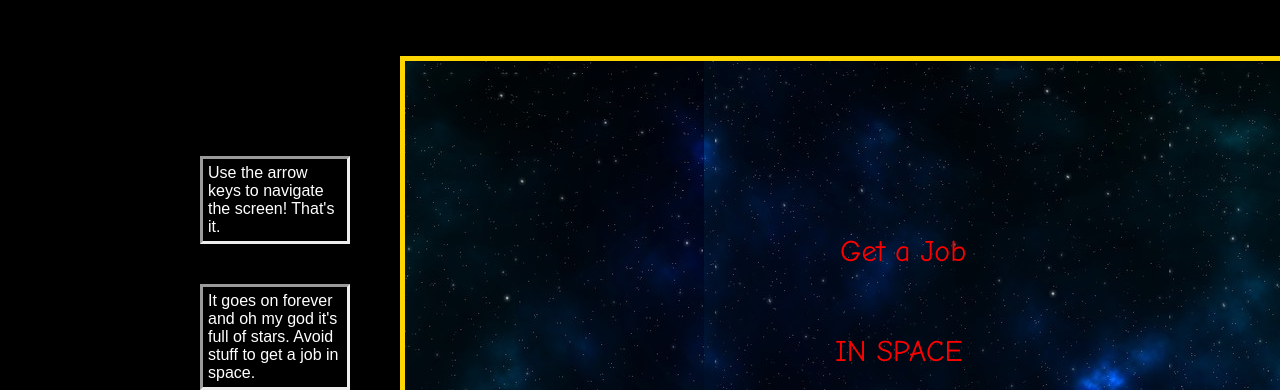
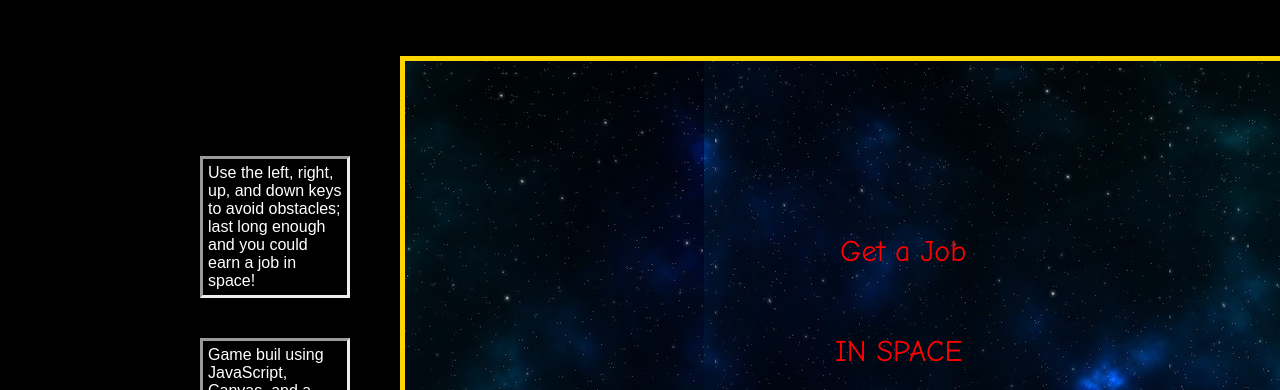
Before and after one commit to EthanCharlesFlood/GetAJobInSpace, a website built with webpack: page index.html in a window 1280 px wide. Shown: the part 144-534 px from the top of the page. Built offline with nearby package versions, Linux system fonts and the light colour scheme; some packages are replaced by stand-ins of ours.

Commit message:
change some of the text on the page

```diff
--- a/index.html
+++ b/index.html
@@ -13,10 +13,10 @@
     <div class="main-container">
       <div class="game-info-controls">
         <div class="controls">
-          Use the arrow keys to navigate the screen! That's it.
+          Use the left, right, up, and down keys to avoid obstacles; last long enough and you could earn a job in space!
         </div>
         <div class="game-info">
-          It goes on forever and oh my god it's full of stars.  Avoid stuff to get a job in space.
+          Game buil using JavaScript, Canvas, and a firebase JSON DB.
         </div>
       </div>
       <div class="dev-info-scores">
```
